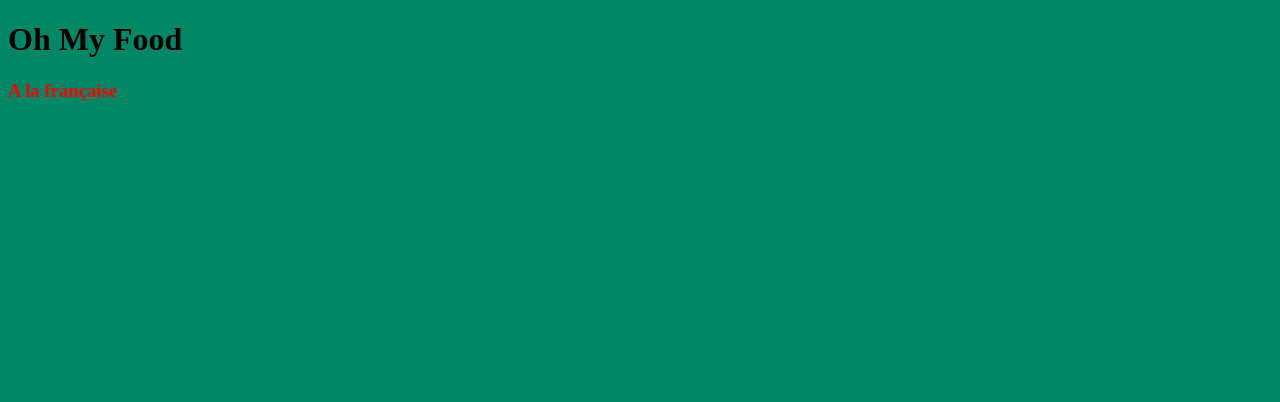
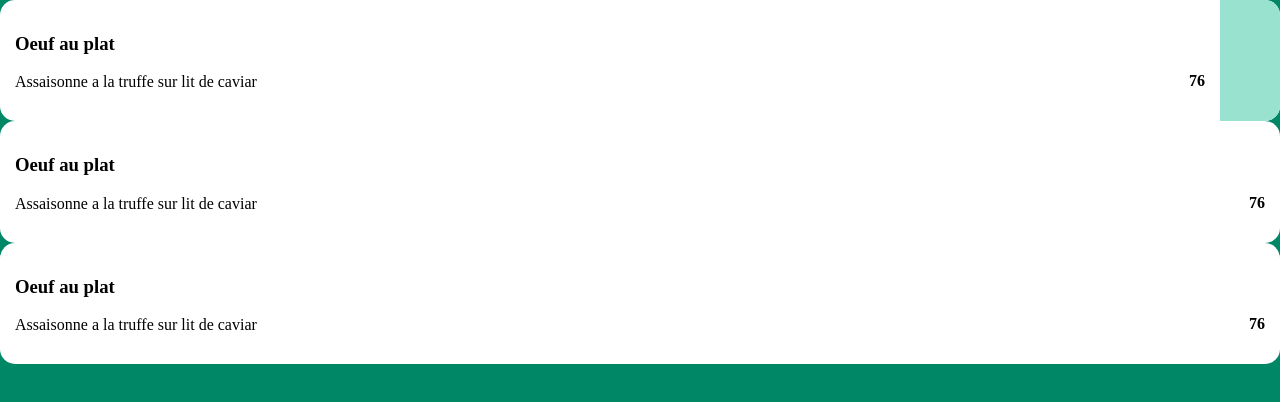
Before and after one commit to michelre/theo-ohmyfood, a website: page index.html in a window 1280 px wide. Drawn offline with Linux system fonts and the light colour scheme.

Commit message:
feat(): session du 28/06

```diff
--- a/index.html
+++ b/index.html
@@ -3,14 +3,42 @@
 
 <head>
     <link rel="stylesheet" href="css/style.css">
+    <meta name="viewport" content="width=device-width, initial-scale=1" />
+
     <title>Oh my Food</title>
 </head>
 
 <body>
-    <h1>Oh My Food</h1>
-    <div class="card">
-        <h3>A la française</h3>
+
+    <div class="menu-entry">
+        <div class="menu-entry-content">
+            <h3 class="menu-entry-title">Oeuf au plat</h3>
+            <p class="menu-entry-description">Assaisonne a la truffe sur lit de caviar</p>
+        </div>
+        <p class="menu-entry-price">76</p>
+        <div class="menu-checkbox"></div>
     </div>
+
+    <div class="menu-entry">
+        <div class="menu-entry-content">
+            <h3 class="menu-entry-title">Oeuf au plat</h3>
+            <p class="menu-entry-description">Assaisonne a la truffe sur lit de caviar</p>
+        </div>
+        <p class="menu-entry-price">76</p>
+        <div class="menu-checkbox"></div>
+    </div>
+
+    <div class="menu-entry">
+        <div class="menu-entry-content">
+            <h3 class="menu-entry-title">Oeuf au plat</h3>
+            <p class="menu-entry-description">Assaisonne a la truffe sur lit de caviar</p>
+        </div>
+        <p class="menu-entry-price">76</p>
+        <div class="menu-checkbox"></div>
+    </div>
+
+
+
 </body>
 
 </html>
--- a/package.json
+++ b/package.json
@@ -4,7 +4,6 @@
   "description": "",
   "main": "index.js",
   "scripts": {
-    "test": "echo \"Error: no test specified\" && exit 1",
     "build": "sass sass/main.scss css/style.css --style=compressed",
     "dev": "sass sass/main.scss css/style.css --watch"
   },
--- /dev/null
+++ b/sass/base/_reset.scss
@@ -0,0 +1,3 @@
+body {
+    margin: 0;
+}
--- /dev/null
+++ b/sass/base/_typographie.scss
@@ -0,0 +1,3 @@
+body {
+    font-family: Arial, Helvetica, sans-serif;
+}
--- /dev/null
+++ b/sass/components/_cards.scss
@@ -0,0 +1,5 @@
+.card {
+    h3 {
+        color: orange;
+    }
+}
--- /dev/null
+++ b/sass/components/_menu-entry.scss
@@ -0,0 +1,41 @@
+@import "../utils/variables";
+
+.menu-entry {
+    border-radius: 15px;
+    background: white;
+    display: flex;
+    justify-content: space-between;
+
+    &:hover .menu-checkbox {
+        width: 60px;
+    }
+}
+
+.menu-entry .menu-entry-content {
+    padding: 14px 15px;
+    overflow: hidden;
+    width: 100%;
+
+    p {
+        text-overflow: ellipsis;
+        overflow: hidden;
+        white-space: nowrap;
+        width: 100%;
+    }
+}
+
+.menu-entry-price {
+    font-weight: bold;
+    margin-top: auto;
+    padding: 15px;
+    flex-shrink: 0;
+}
+
+.menu-checkbox {
+    width: 0;
+    border-top-right-radius: 15px;
+    border-bottom-right-radius: 15px;
+    background: $green-light;
+    transition: all .250s linear;
+    flex-shrink: 0;
+}
--- /dev/null
+++ b/sass/layout/_header.scss
@@ -0,0 +1,7 @@
+header {
+    background: white;
+    height: 80px;
+    position: fixed;
+    top: 0;
+    width: 100%;
+}
--- a/sass/main.scss
+++ b/sass/main.scss
@@ -1,12 +1,16 @@
-@import 'variables.scss';
+@import "base/reset";
+
+@import "layout/header";
+
+@import 'pages/home';
+@import "pages/restaurant";
+
+@import 'components/cards';
+@import 'components/menu-entry';
+
+@import 'utils/variables.scss';
 
 
 body {
     background: $green-dark;
 }
-
-.card {
-    h3 {
-        color: red;
-    }
-}
```
Also changed, not shown: README.md, css/style.css, sass/pages/_home.scss (added), sass/pages/_restaurant.scss (added), sass/utils/_variables.scss (line endings or trailing spaces), 1 other file.
